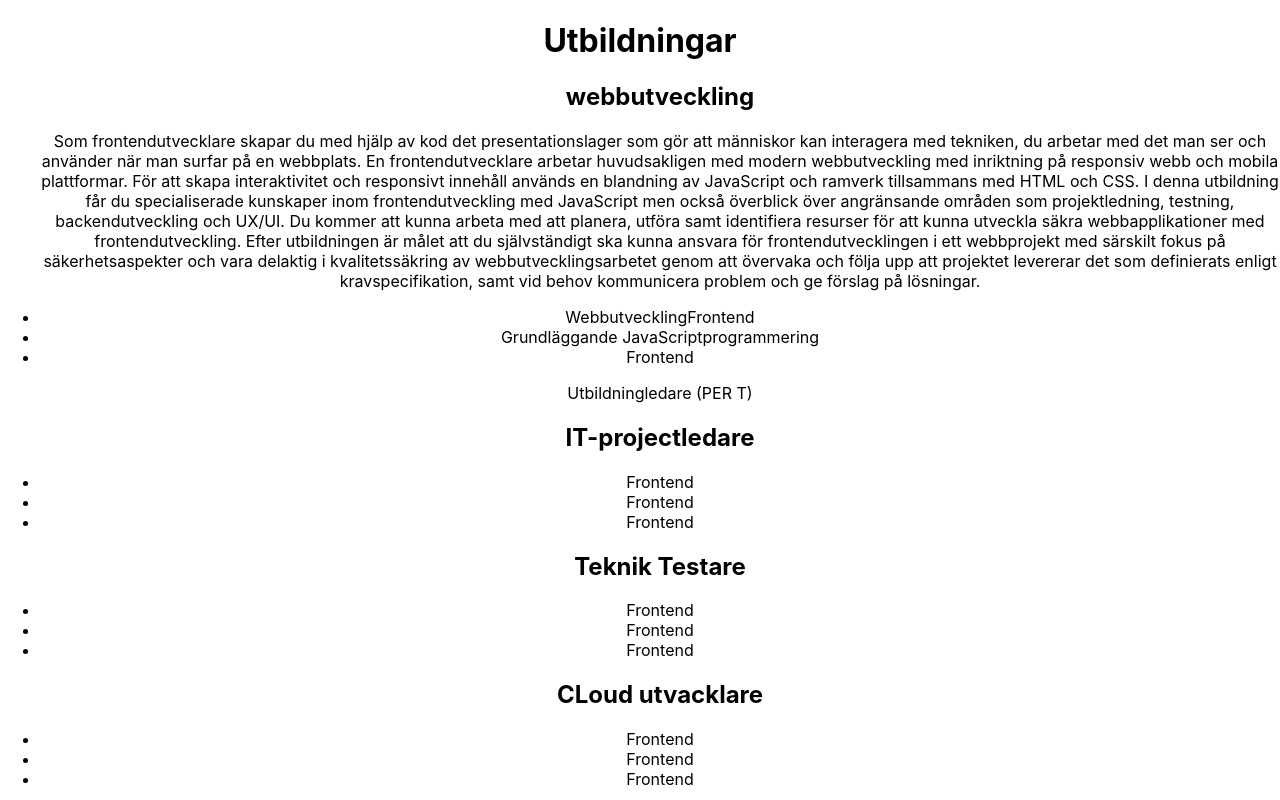
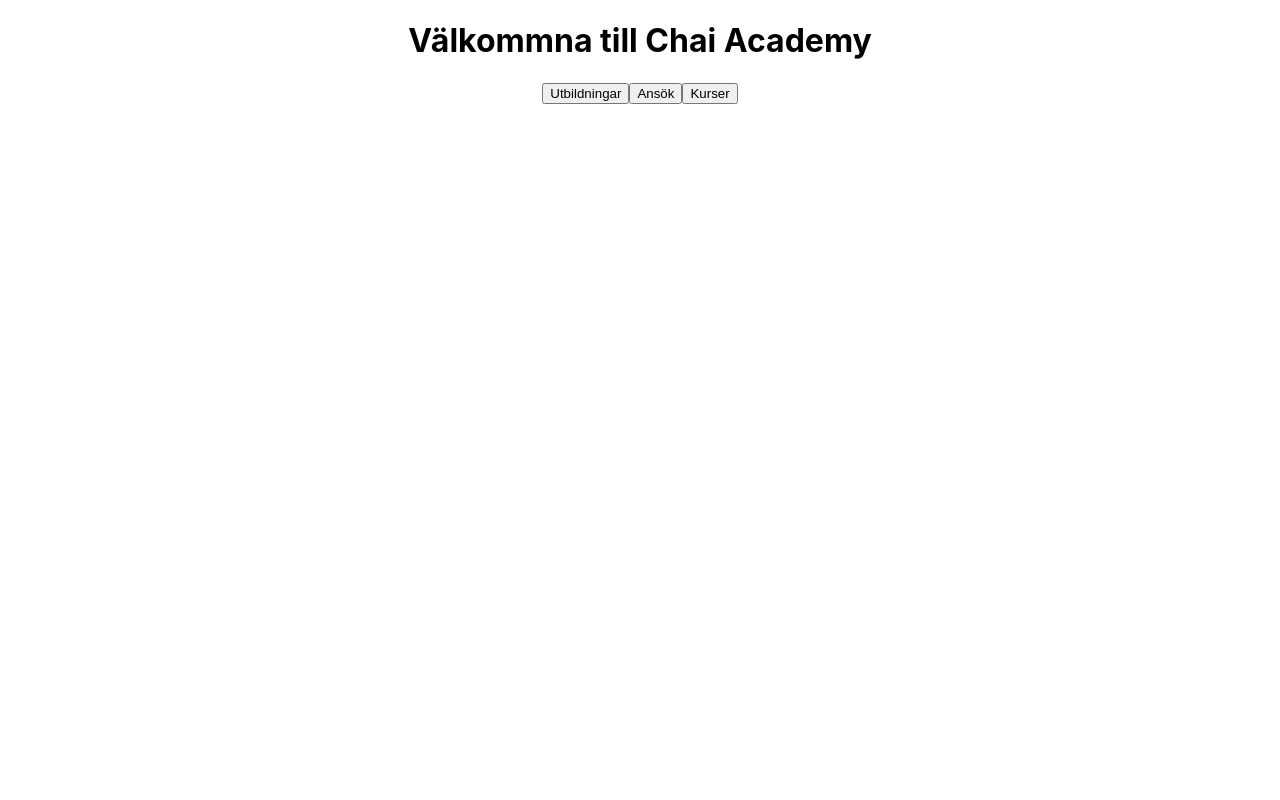
Before and after one commit to abibyama/jensen-project, a React (Create React App) app: page / in a window 1280 px wide. Shown: the top 800 px of the page. Built offline with nearby package versions, Linux system fonts and the light colour scheme.

Commit message:
React router

```diff
--- a/package.json
+++ b/package.json
@@ -8,6 +8,7 @@
     "@testing-library/user-event": "^13.5.0",
     "react": "^17.0.2",
     "react-dom": "^17.0.2",
+    "react-router-dom": "^6.2.2",
     "react-scripts": "5.0.0",
     "web-vitals": "^2.1.4"
   },
--- a/src/App.js
+++ b/src/App.js
@@ -1,14 +1,15 @@
+import './App.css';
+import { Link } from "react-router-dom";
 
-import './App.css';
-import Kurser from './componnents/AMI/Kurser';
-import Utbildningar from './componnents/MAA/Utbildningar';
 
 
 function App() {
   return (
     <div className="App">
-      <Utbildningar />
-      <Kurser />
+      <h1>Välkommna till Chai Academy</h1>
+      <Link to="/utbildningar"><button>Utbildningar</button></Link>
+      <Link to="/ansokan"><button>Ansök</button></Link>
+      <Link to="/kurser"><button>Kurser</button></Link>
     </div>
   );
 }
--- a/src/index.js
+++ b/src/index.js
@@ -2,16 +2,21 @@ import React from 'react';
 import ReactDOM from 'react-dom';
 import './index.css';
 import App from './App';
-import reportWebVitals from './reportWebVitals';
+import { BrowserRouter, Routes, Route } from "react-router-dom";
+import Utbildningar from './componnents/MAA/Utbildningar';
+import Ansökan from './componnents/MA/Ansökan'
+import Kurser from './componnents/AMI/Kurser'
+
 
 ReactDOM.render(
-  <React.StrictMode>
-    <App />
-  </React.StrictMode>,
+<BrowserRouter>
+    <Routes>
+        <Route path="/" element={ <App />}/>
+        <Route path="/kurser" element={ <Kurser />}/>
+        <Route path="/ansokan" element={ <Ansökan />}/>
+        <Route path="/utbildningar" element={ <Utbildningar />}/>
+    </Routes>
+
+</BrowserRouter>,
   document.getElementById('root')
 );
-
-// If you want to start measuring performance in your app, pass a function
-// to log results (for example: reportWebVitals(console.log))
-// or send to an analytics endpoint. Learn more: https://bit.ly/CRA-vitals
-reportWebVitals();
```
Also changed, not shown: 1 other file (tests, documents, lock files or other folders).
